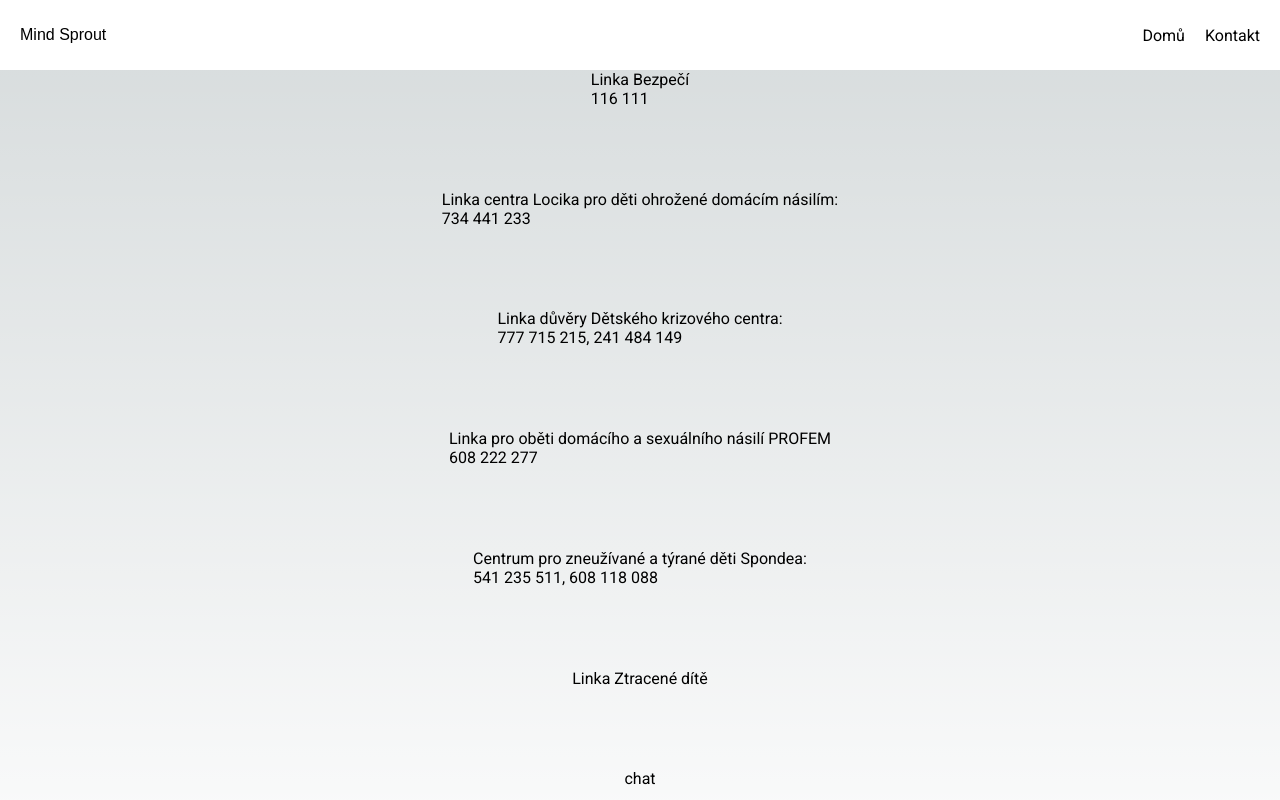
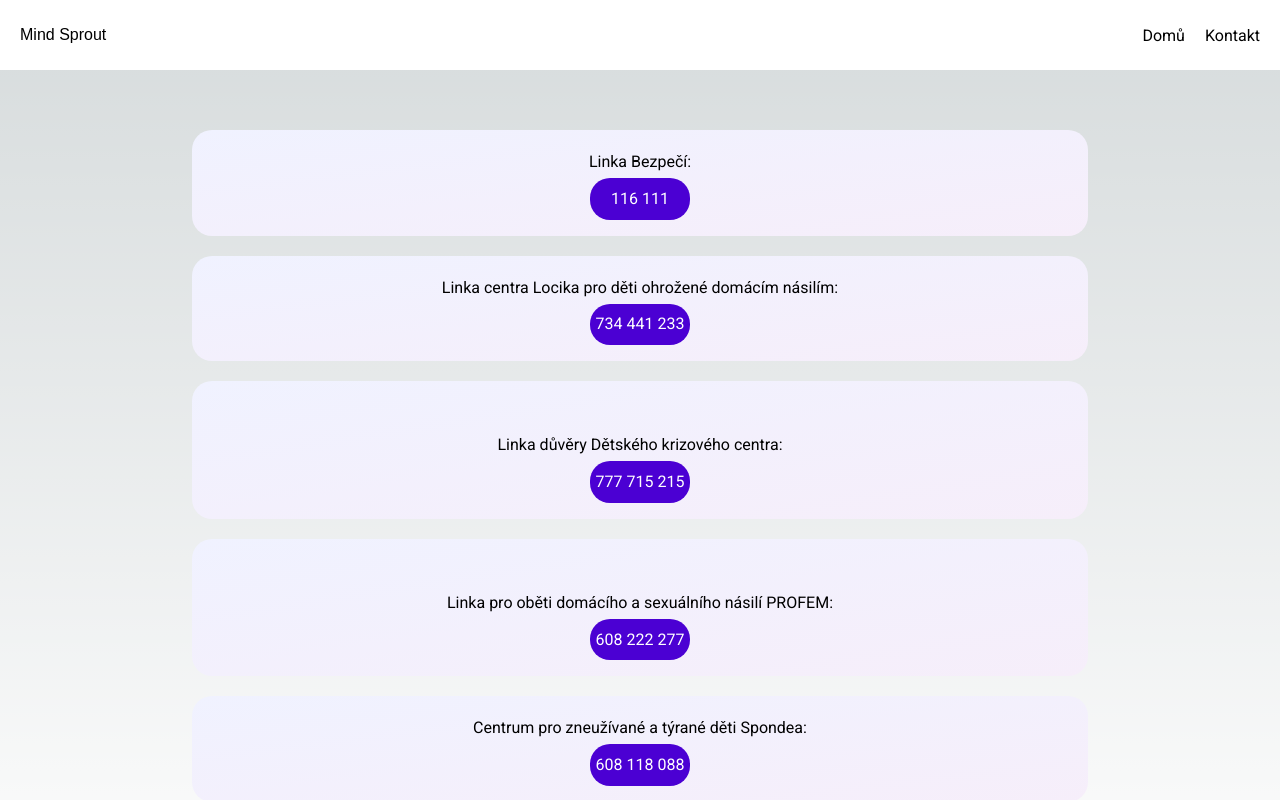
Before and after one commit to MartinaKolarova/MindSprout, a Next.js app: page /kontakty in a window 1280 px wide. Shown: the top 800 px of the page. Built offline with nearby package versions, Linux system fonts and the light colour scheme; a web font is replaced by a local one.

Commit message:
Contact styles in CSS

```diff
--- a/src/components/Contact/Contact.jsx
+++ b/src/components/Contact/Contact.jsx
@@ -2,38 +2,59 @@ import styles from './Contact.module.css';
 
 export const Contact = () => {
   return (
-    <>
+    <div className={styles.contactMain}>
       <div className={`${styles.contact} ${styles.linkaBezpeci}`}>
-        <a href="https://www.linkabezpeci.cz/">Linka Bezpečí</a>
-        <p>116 111</p>
+        <a href="https://www.linkabezpeci.cz/">Linka Bezpečí: </a>
+        <br />
+        <a className={styles.phone} href="tel:116 111">
+          116 111
+        </a>
       </div>
+
       <div className={`${styles.contact} ${styles.locika}`}>
         <a href="https://www.detstvibeznasili.cz/jsem-dite-nebo-teenager">
           Linka centra Locika pro děti ohrožené domácím násilím:
         </a>
-        <p>734 441 233</p>
+        <br />
+        <a className={styles.phone} href="tel:734 441 233">
+          734 441 233
+        </a>
       </div>
       <div className={`${styles.contact} ${styles.krizoveCentrum}`}>
         <a href="https://www.ditekrize.cz/">
+          <br />
           Linka důvěry Dětského krizového centra:
-          <p>777 715 215, 241 484 149</p>
+        </a>
+        <br />
+        <a className={styles.phone} href="tel:777 715 215">
+          777 715 215
         </a>
       </div>
       <div className={`${styles.contact} ${styles.profem}`}>
         <a href="https://www.profem.cz">
-          Linka pro oběti domácího a sexuálního násilí PROFEM
-          <p>608 222 277</p>
+          <br />
+          Linka pro oběti domácího a sexuálního násilí PROFEM:
+        </a>
+        <br />
+        <a className={styles.phone} href="tel:608 222 277">
+          608 222 277
         </a>
       </div>
+
       <div className={`${styles.contact} ${styles.spondea}`}>
         <a href="https://www.spondea.cz/cz/kontakt">
           Centrum pro zneužívané a týrané děti Spondea:
         </a>
-        <p>541 235 511, 608 118 088</p>
+        <br />
+        <a className={styles.phone} href="tel:608 118 088">
+          608 118 088
+        </a>
       </div>
-      <a href="https://linkaztracenedite.cz/chat/">Linka Ztracené dítě</a>
-      <p>chat</p>
-      <div className={`${styles.contact} ${styles.ztraceneDite}`}></div>
-    </>
+      <div className={`${styles.contact} ${styles.ztraceneDite}`}>
+        <a href="https://linkaztracenedite.cz/chat/">
+          Linka Ztracené dítě (chat)
+        </a>
+      </div>
+    </div>
   );
 };
--- a/src/components/Contact/Contact.module.css
+++ b/src/components/Contact/Contact.module.css
@@ -0,0 +1,24 @@
+.contactMain {
+  display: flex;
+  flex-direction: column;
+  gap: 20px;
+  margin-top: 60px;
+}
+
+.contact {
+  background-image: linear-gradient(to bottom right, #F0F2FF, #F6EEFA);
+  border-radius: 20px;
+  text-align: center;
+  padding: 1rem;
+  line-height: 2;
+  width: 70vw
+}
+
+.phone {
+  display: inline-block;
+  padding: 0.3rem;
+  background-color: #4B00D3;
+  border-radius: 20px;
+  color: white;
+  width: 100px;
+}
```
